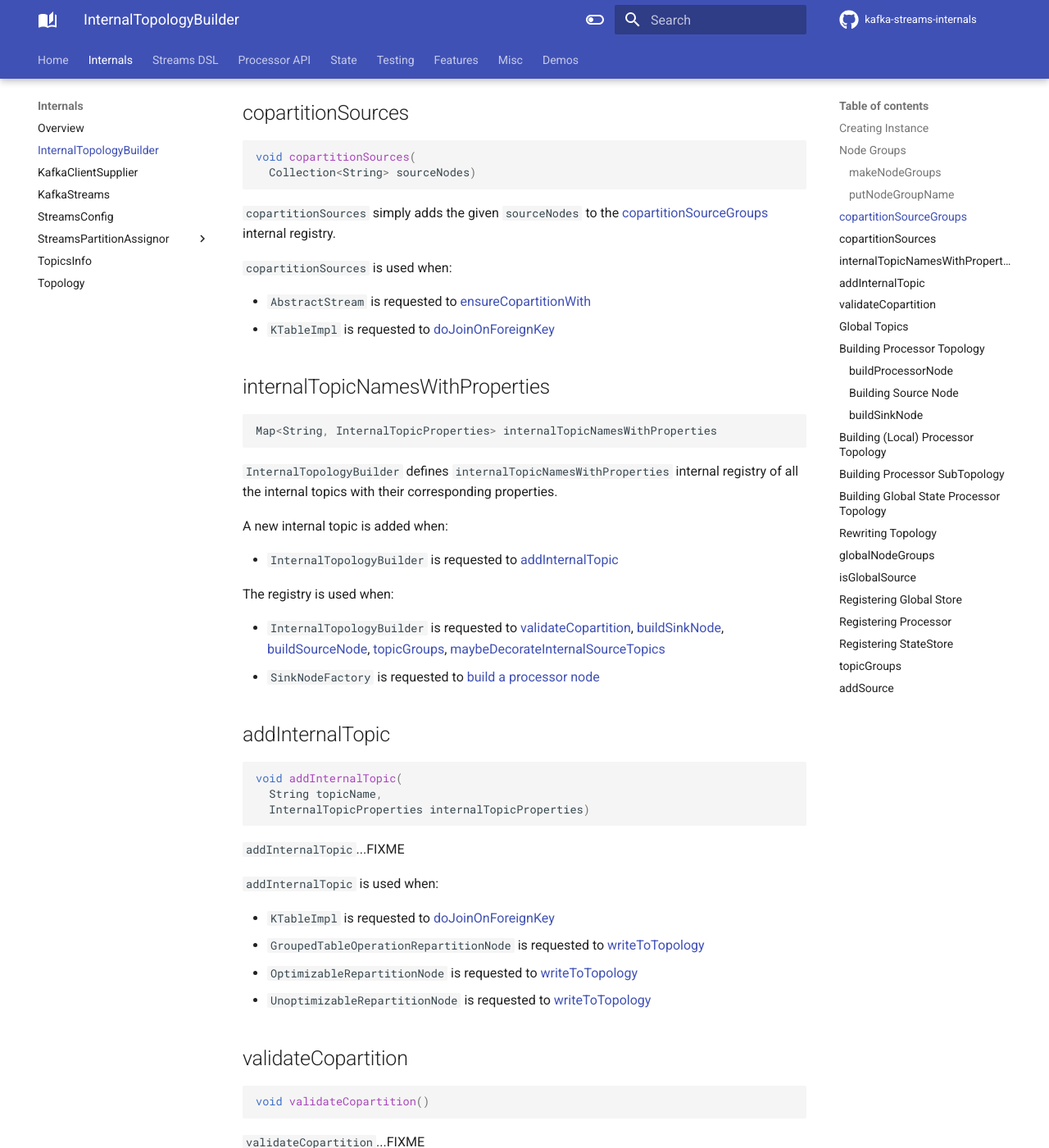
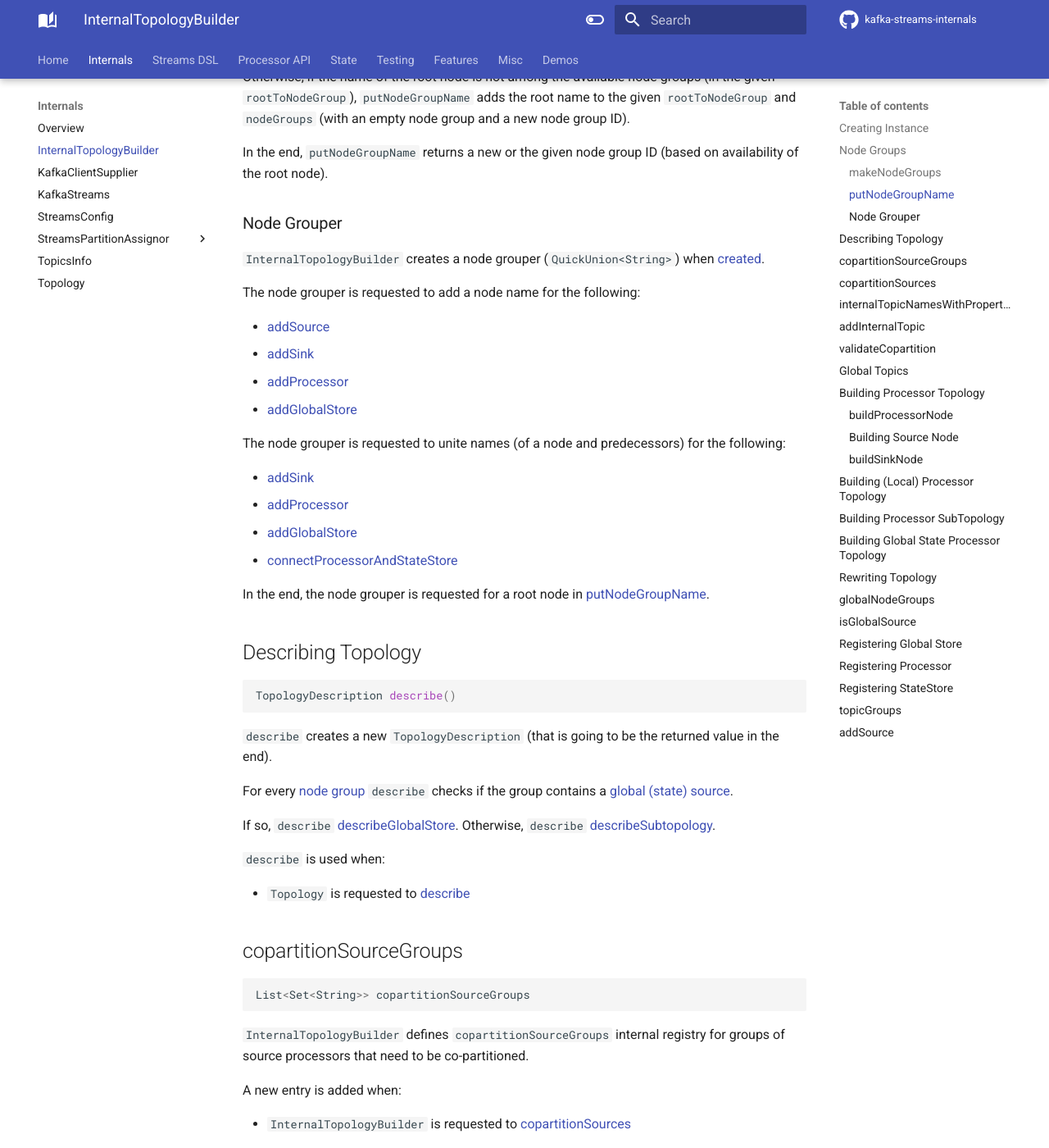
Before and after one commit to japila-books/kafka-streams-internals, an MkDocs documentation site: the page built from docs/InternalTopologyBuilder.md, in a window 1280 px wide and 1400 px high, scrolled down 1737 px. Shown: the whole window at 82% size. Built offline with MkDocs 1.6.1 and Material for MkDocs 9.7.7, drawn with Linux system fonts in a browser that asks for light colours; comment, search, counter and statistics services are not loaded; some of the changed text lies outside the part shown.

Commit message:
InternalTopologyBuilder and Node Groups (cntd.)

````diff
--- a/docs/InternalTopologyBuilder.md
+++ b/docs/InternalTopologyBuilder.md
@@ -12,9 +12,30 @@
 
 ## <span id="nodeGroups"> Node Groups
 
-`InternalTopologyBuilder` defines `nodeGroups` internal registry of...FIXME
+```java
+Map<Integer, Set<String>> nodeGroups
+```
+
+`InternalTopologyBuilder` defines `nodeGroups` internal registry of subtopologies and an associated group of (source) topics.
+
+`nodeGroups` is initially undefined (`null`) and is [built](#makeNodeGroups) on demand when undefined that happens after `InternalTopologyBuilder` is requested for the following:
+
+* [addSource](#addSource)
+* [addSink](#addSink)
+* [addProcessor](#addProcessor)
+* [addStateStore](#addStateStore)
+* [addGlobalStore](#addGlobalStore)
+* [connectProcessorAndStateStores](#connectProcessorAndStateStores)
 
 Node groups are uniquely identified by **node group ID** (starting from `0`).
+
+Used when:
+
+* [Building a topology](#buildTopology)
+* [Building a sub-topology](#buildSubtopology)
+* [globalNodeGroups](#globalNodeGroups)
+* [topicGroups](#topicGroups)
+* [Describing a topology](#describe)
 
 ### <span id="makeNodeGroups"> makeNodeGroups
 
@@ -47,6 +68,42 @@
 Otherwise, if the name of the root node is not among the available node groups (in the given `rootToNodeGroup`), `putNodeGroupName` adds the root name to the given `rootToNodeGroup` and `nodeGroups` (with an empty node group and a new node group ID).
 
 In the end, `putNodeGroupName` returns a new or the given node group ID (based on availability of the root node).
+
+### <span id="nodeGrouper"> Node Grouper
+
+`InternalTopologyBuilder` creates a node grouper (`QuickUnion<String>`) when [created](#creating-instance).
+
+The node grouper is requested to add a node name for the following:
+
+* [addSource](#addSource)
+* [addSink](#addSink)
+* [addProcessor](#addProcessor)
+* [addGlobalStore](#addGlobalStore)
+
+The node grouper is requested to unite names (of a node and predecessors) for the following:
+
+* [addSink](#addSink)
+* [addProcessor](#addProcessor)
+* [addGlobalStore](#addGlobalStore)
+* [connectProcessorAndStateStore](#connectProcessorAndStateStore)
+
+In the end, the node grouper is requested for a root node in [putNodeGroupName](#putNodeGroupName).
+
+## <span id="describe"> Describing Topology
+
+```java
+TopologyDescription describe()
+```
+
+`describe` creates a new `TopologyDescription` (that is going to be the returned value in the end).
+
+For every [node group](#nodeGroups) `describe` checks if the group contains a [global (state) source](#isGlobalSource).
+
+If so, `describe` [describeGlobalStore](#describeGlobalStore). Otherwise, `describe` [describeSubtopology](#describeSubtopology).
+
+`describe` is used when:
+
+* `Topology` is requested to [describe](Topology.md#describe)
 
 ## <span id="copartitionSourceGroups"> copartitionSourceGroups
 
````
Also changed, not shown: other parts of docs/InternalTopologyBuilder.md (+1 -1 lines).
